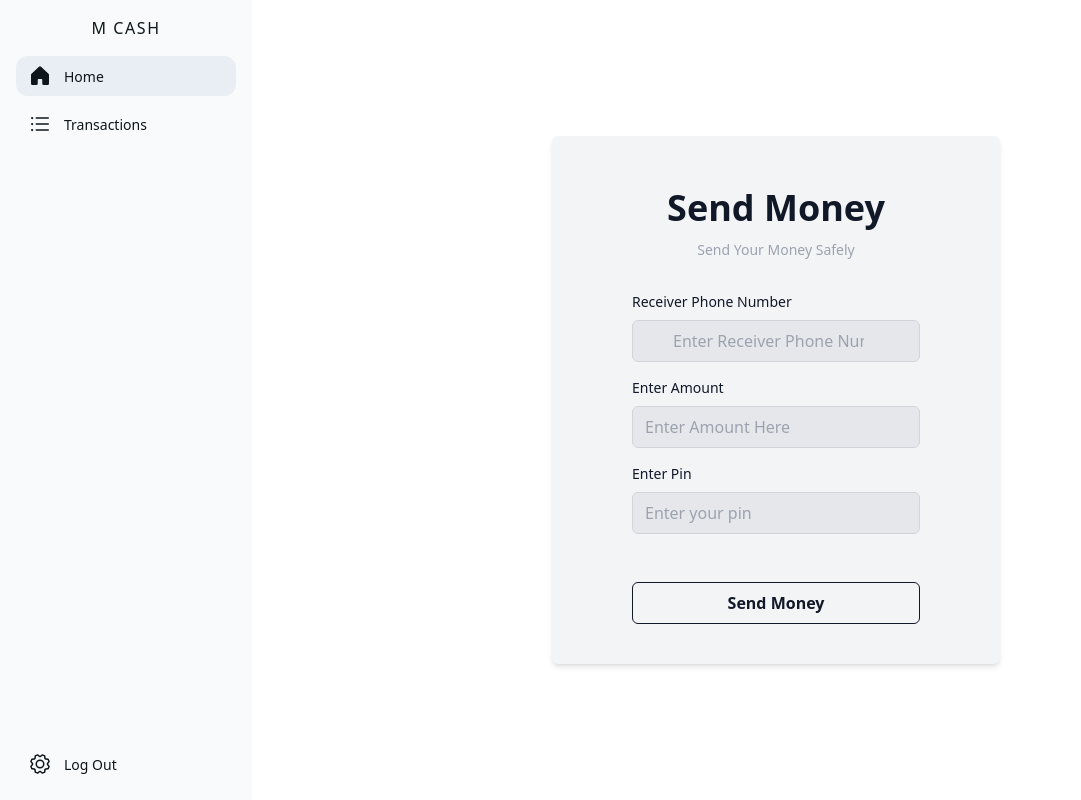
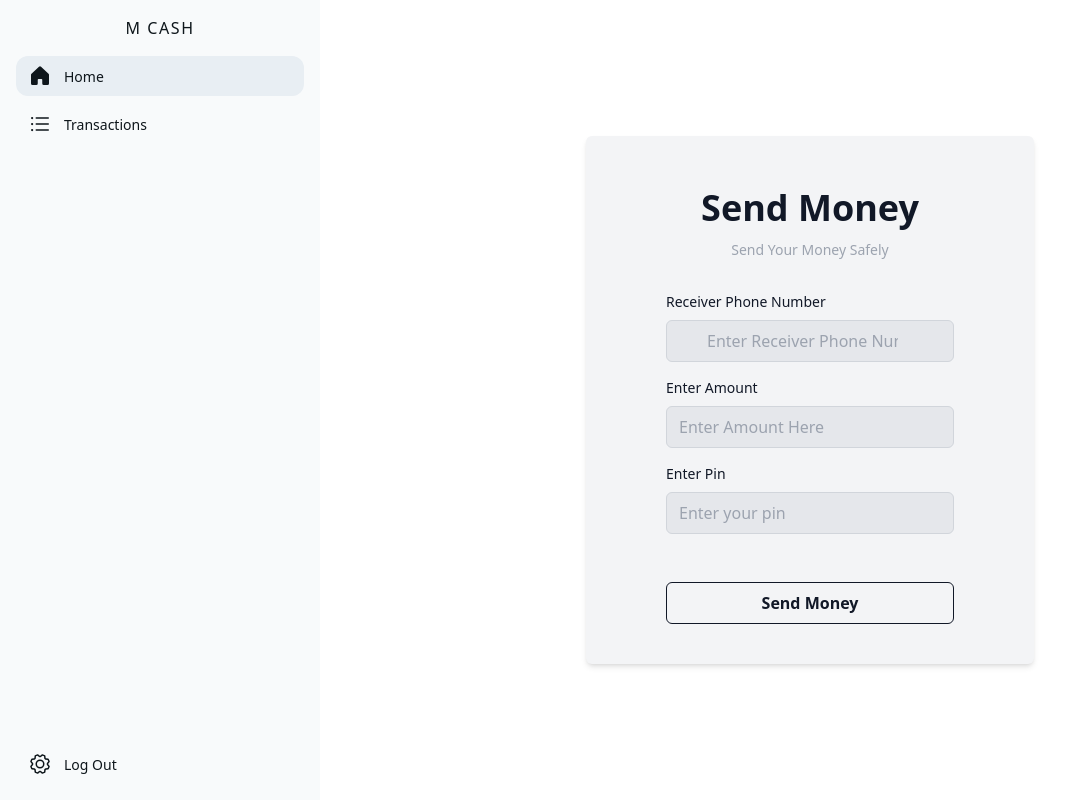
Before and after one commit to Mahbub2001/MCash_Frontend, a Next.js app: page /sendmoney in a window 1280 px wide. Shown: the whole page, without its empty margins (0-1081 px from the left). Built offline with nearby package versions, Linux system fonts and the light colour scheme; no server answers.

Commit message:
update-sidebar

```diff
--- a/src/app/(dashboard)/layout.js
+++ b/src/app/(dashboard)/layout.js
@@ -8,7 +8,7 @@ export default function RootLayout({ children }) {
   const { user, logout } = useContext(AuthContext);
 
   return (
-    <div className="flex gap-5">
+    <div className="lg:flex gap-5">
       <Sidebar user={user} logout={logout} />
       <main className="container mx-auto">{children}</main>
     </div>
--- a/src/components/Siderbar/Sidebar.js
+++ b/src/components/Siderbar/Sidebar.js
@@ -1,20 +1,37 @@
+"use client";
+
 import Link from "next/link";
 import React, { useState } from "react";
-import { FaArrowLeft, FaArrowRight } from "react-icons/fa";
+import { FaArrowLeft, FaArrowRight, FaBars } from "react-icons/fa";
 import { FiEye, FiEyeOff } from "react-icons/fi";
 
 function Sidebar({ user, logout }) {
-  // console.log(user);
   const [isVisible, setIsVisible] = useState(false);
   const [isVisible1, setIsVisible1] = useState(false);
+  const [isSidebarOpen, setIsSidebarOpen] = useState(false);
 
   const handleLogout = () => {
     logout();
   };
 
+  const toggleSidebar = () => {
+    setIsSidebarOpen(!isSidebarOpen);
+  };
+
   return (
     <div className="layout-content-container flex flex-col w-80">
-      <div className="flex h-full min-h-screen flex-col justify-between bg-[#f8fafb] p-4">
+      <button
+        onClick={toggleSidebar}
+        className="fixed top-4 left-4 z-50 p-2 bg-[#f8fafb] rounded-md lg:hidden"
+      >
+        <FaBars className="text-2xl" />
+      </button>
+
+      <div
+        className={`fixed lg:relative h-full min-h-screen flex flex-col justify-between bg-[#f8fafb] p-4 transform transition-transform duration-300 ease-in-out ${
+          isSidebarOpen ? "translate-x-0" : "-translate-x-full lg:translate-x-0"
+        } w-80 z-40`}
+      >
         <div className="flex flex-col gap-4">
           <h1 className="text-[#0e161b] text-base text-center font-medium leading-normal tracking-widest">
             M CASH
@@ -61,12 +78,6 @@ function Sidebar({ user, logout }) {
                     >
                       {user?.balance || "৳0.00"}
                     </div>
-                    {/* <button
-                      onClick={() => setIsVisible(!isVisible)}
-                      className="text-gray-600 hover:text-black transition-all"
-                    >
-                      {isVisible ? <FiEyeOff size={18} /> : <FiEye size={18} />}
-                    </button> */}
                   </div>
                 </div>
                 <div className="flex items-center gap-3 px-3 py-2 rounded-xl">
@@ -117,7 +128,7 @@ function Sidebar({ user, logout }) {
                     Cash out
                   </Link>
                 </div>
-                <div className="flex items-center gap-3 px-3 py-2 rounded-xl">
+                {/* <div className="flex items-center gap-3 px-3 py-2 rounded-xl">
                   <div
                     className="text-[#0e161b]"
                     data-icon="House"
@@ -132,7 +143,7 @@ function Sidebar({ user, logout }) {
                   >
                     Cash In
                   </Link>
-                </div>
+                </div> */}
               </>
             )}
             {user?.role === "agent" && (
--- a/src/hooks/AuthProvider.js
+++ b/src/hooks/AuthProvider.js
@@ -53,6 +53,7 @@ const AuthProvider = ({ children }) => {
   }, [getUser, router]);
 
   useEffect(() => {
+    axios.defaults.withCredentials = true;
     setLoading(true);
     getUser();
     setLoading(false);
```
